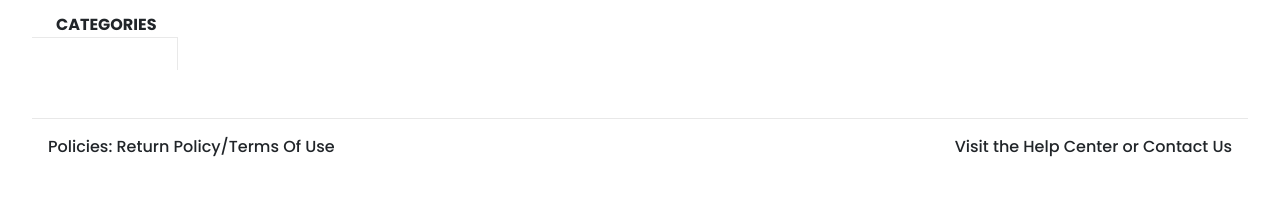
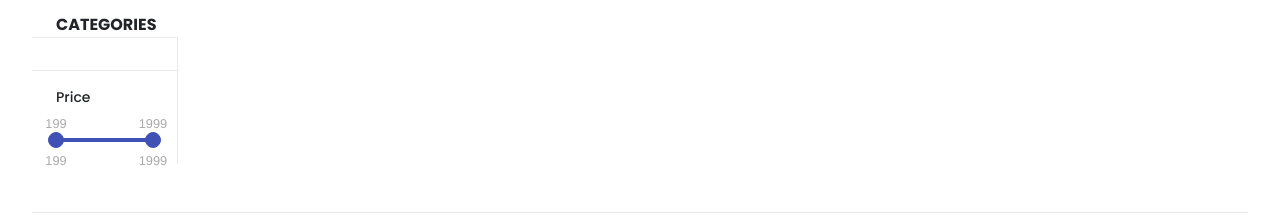
Before and after one commit to prateekchachra/n3-eta, a React (Create React App) app: page /offers/list in a window 1280 px wide. Shown: the part 195-415 px from the top of the page. Built offline with nearby package versions, Linux system fonts and the light colour scheme; no server answers.

Commit message:
add 'Price Range Filter'

```diff
--- a/package.json
+++ b/package.json
@@ -20,6 +20,7 @@
     "react-dom": "^17.0.2",
     "react-facebook-login": "^4.1.1",
     "react-google-login": "^5.2.2",
+    "react-input-range": "^1.3.0",
     "react-redux": "^7.2.4",
     "react-router-dom": "^5.2.0",
     "react-scripts": "4.0.1",
--- a/src/components/organisms/ProductCard/ProductCard.tsx
+++ b/src/components/organisms/ProductCard/ProductCard.tsx
@@ -27,7 +27,7 @@ const ProductCard = ({productTitle, price, discountPercent = 0, onAddToWishlist,
     function displayPrice() {
         let _price = price;
         if(discountPercent > 0) {
-            _price = (price * discountPercent) / 100;
+            _price = price - (price * discountPercent) / 100;
         }
         return (
             <span className="priceWrapper">
--- a/src/pages/ProductList/ProductList.scss
+++ b/src/pages/ProductList/ProductList.scss
@@ -1,4 +1,5 @@
 @import 'src/App.scss';
+@import 'react-input-range/lib/css/index.css';
 
 .bodyComponent {
     display: flex;
@@ -89,6 +90,23 @@
     font-weight: 300;
 }
 
+.priceRangeFilterWrapper {
+    padding: 16px 24px 16px 24px;
+    border-top: 1px #e9e9e9 solid;
+    border-right: 1px #e9e9e9 solid;
+    align-content: center;
+    justify-content: flex-start;
+}
+
+.priceRangeFilterTitleText {
+    text-transform: capitalize;
+    text-align: start;
+    width: 100%;
+    font-size: $bodyTextSize;
+    padding-left: 0;
+    margin-bottom: 24px;
+}
+
 .productSearchListColumnContainer {
     width: 88%;
     padding: 25px 0 0 12px;
--- a/src/pages/ProductList/ProductList.tsx
+++ b/src/pages/ProductList/ProductList.tsx
@@ -6,6 +6,7 @@ import './ProductList.scss';
 import PageTemplate from '../../components/templates/PageTemplate';
 import ProductCard from '../../components/organisms/ProductCard/ProductCard';
 import Filters, { FilterOption } from '../../components/organisms/filters/Filters';
+import InputRange, { Range } from 'react-input-range';
 
 import { addProductToCart } from '../../redux/cart/CartAction';
 import { ProductModel } from '../../redux/cart/CartReducer';
@@ -14,22 +15,24 @@ import { addProductToWishlist } from '../../redux/wishlist/WishlistActions';
 import { showLoginModal } from '../../redux/loginModal/LoginModalActions';
 
 const ProductList = () :JSX.Element => {
+    const MIN_PRICE_RANGE = 199;
+    const MAX_PRICE_RANGE = 1999;
     const history = useHistory();
     const dispatch = useDispatch();
     const {gender} = useParams<Record<string, string | undefined>>();
     const {queryParam} = useParams<Record<string, string | undefined>>();
     const userState = useSelector<RootState , RootState["userState"]>((state: RootState) => state.userState);
     const wishlistItems = useSelector<RootState, RootState["wishlistState"]>((state: RootState) => state.wishlistState).wishlistItems;
-    const[productList, setProducts] = useState<ProductModel[]>([]);
-    const[categoryFilterOptionList, setCategoryFilterOptionList] = useState<FilterOption[]>([]);
-    const [priceFilterOptionList, setPriceFilterOptionList] = useState<FilterOption[]>([]);
-    const[appliedCategoryFilterOptionList, setAppliedCategoryFilterOptionList] = useState<string[]>([]);
+    const [productList, setProducts] = useState<ProductModel[]>([]);
+    const [categoryFilterOptionList, setCategoryFilterOptionList] = useState<FilterOption[]>([]);
+    const [priceFilter, setPriceFilter] = useState<Range>({ max: MAX_PRICE_RANGE, min: MIN_PRICE_RANGE})
+    const [appliedCategoryFilterOptionList, setAppliedCategoryFilterOptionList] = useState<string[]>([]);
     const [applyClearAllFilter, setApplyClearAllFilter] = useState<boolean>(true);
 
     useEffect( () => {
         if(applyClearAllFilter) {
             fetchCategoryFilterList();
-            fetchPriceFilterList();
+            setPriceFilter({ max: MAX_PRICE_RANGE, min: MIN_PRICE_RANGE});
         }
     }, [applyClearAllFilter])
 
@@ -58,17 +61,6 @@ const ProductList = () :JSX.Element => {
         setCategoryFilterOptionList(categoriesFilterResponse.data.categories.map((category: string) => {
             return {
                 label: category,
-                value: false,
-                number: 10
-            }
-        }));
-    }
-
-    const fetchPriceFilterList = async () => {
-        const priceFilterResponse = await axios.get("/filters");
-        setPriceFilterOptionList(priceFilterResponse.data.price.map((price: any) => {
-            return {
-                label: `₹ ${price.min} to ₹ ${price.max}`,
                 value: false,
                 number: 10
             }
@@ -130,6 +122,17 @@ const ProductList = () :JSX.Element => {
         return;
     }
 
+    const fetchProductListByPriceRange = async (value: Range) => {
+
+        const url = `/products?discountedPrice_gte=${value.min}&discountedPrice_lte=${value.max}` +
+            ((gender) ? `gender=${gender}&` : '');
+        const searchResult = await axios.get(url);
+        if(searchResult.data) {
+            setProducts(searchResult.data);
+        }
+
+    }
+
     function onCategoryFilterClickHandler(filters: FilterOption[]) {
         const includedFilterOptions: string[] = filters.filter( filter => filter.value)
             .map( filter => filter.label);
@@ -142,6 +145,19 @@ const ProductList = () :JSX.Element => {
         } else {
             setApplyClearAllFilter(false);
             setAppliedCategoryFilterOptionList(includedFilterOptions);
+        }
+    }
+
+    function onPriceRangeFilterChangeHandler(value: Range) {
+        if(value.min > MIN_PRICE_RANGE || value.max < MAX_PRICE_RANGE) {
+            setApplyClearAllFilter(false);
+            fetchProductListByPriceRange(value);
+        } else {
+            if(gender) {
+                fetchProductListByGender();
+            } else {
+                fetchProductList();
+            }
         }
     }
 
@@ -224,7 +240,7 @@ const ProductList = () :JSX.Element => {
             <div className="filterColumnContainer">
                 <div className="filterTitleContainer">
                     <span className="filterTitle">Filters</span>
-                    { (appliedCategoryFilterOptionList.length > 0) && <span
+                    { !applyClearAllFilter && <span
                         className="clearFilterTitle"
                         onClick={() => onClearAllClickHandler()}
                     >
@@ -238,14 +254,20 @@ const ProductList = () :JSX.Element => {
                         onSelect={ (filters) => onCategoryFilterClickHandler(filters) }
                     />
                 </div>
-                {/* <Filters
-                    options={priceFilterOptionList}
-                    label="Price"
-                    onSelect={ (value: FilterOption[]) => {
-                        console.log(value);
-                    }}
-                /> */}
-
+                <div className="priceRangeFilterWrapper">
+                    <div className="priceRangeFilterTitleText">Price</div>
+                    <InputRange
+                        maxValue={1999}
+                        minValue={199}
+                        value={priceFilter}
+                        draggableTrack={true}
+                        onChange={(value) => {
+                            setPriceFilter(value as Range);
+                            console.log();
+                        }}
+                        onChangeComplete={(value) => onPriceRangeFilterChangeHandler(value as Range)}
+                    />
+                </div>
             </div>
         );
     }
```
Also changed, not shown: 1 other file (tests, documents, lock files or other folders).
